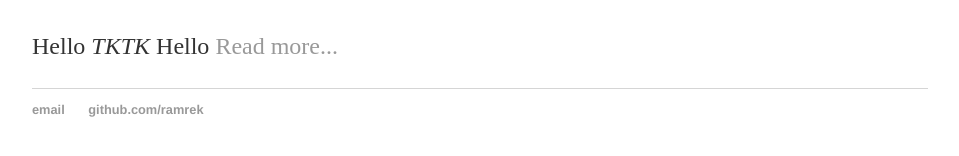
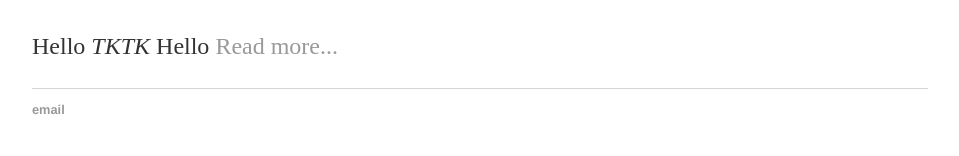
Before and after one commit to ramrek/ramrek.github.io, a Jekyll site: the page index.html, which Jekyll copies as it is, in a window 1280 px wide. Shown: the part 167-323 px from the top of the page, without its empty margins (160-1119 px from the left). Built offline with Jekyll 4.4.1, drawn with Linux system fonts in a browser that asks for light colours.

Commit message:
Update index.html

```diff
--- a/index.html
+++ b/index.html
@@ -23,7 +23,6 @@
 		<footer>
     		<ul>
         		<li><a href="mailto:mramilo43@gmail.com">email</a></li>
-        		<li><a href="https://github.com/ramrek">github.com/ramrek</a></li>
 			</ul>
 		</footer>
 	</body>
```
